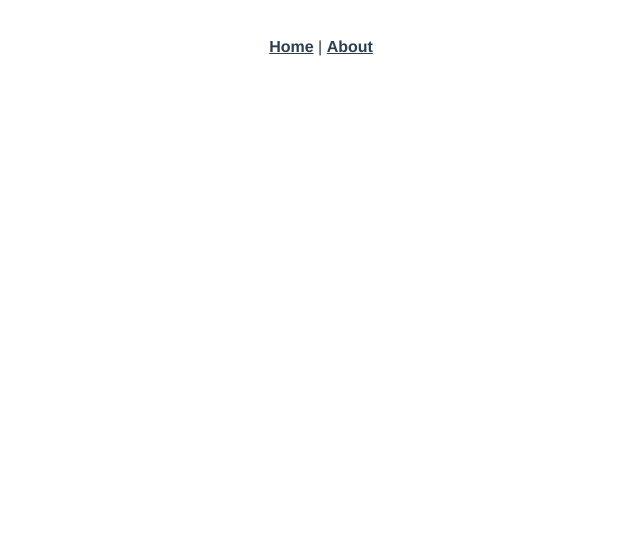
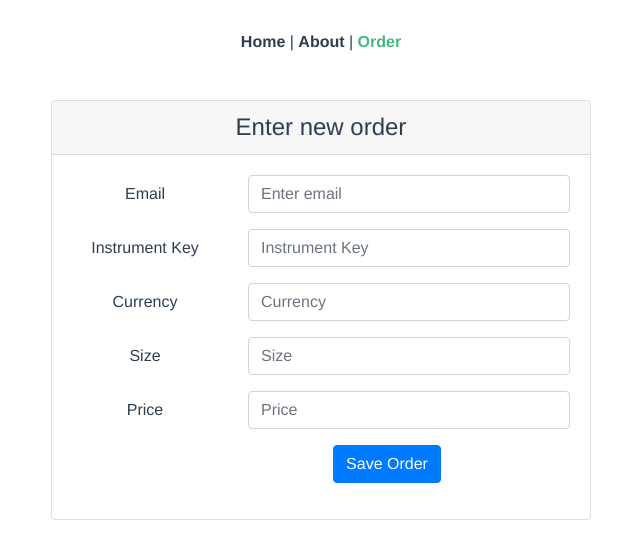
Before and after one commit to ndjordjevic/go-sb, a Vue app in the folder web/vuejs-front/: page /#/order in a window 1280 px wide. Shown: the top 556 px of the page, without its empty margins (319-959 px from the left). Built offline with nearby package versions, Linux system fonts and the light colour scheme.

Commit message:
enter order view and code linting

```diff
--- a/web/vuejs-front/package.json
+++ b/web/vuejs-front/package.json
@@ -9,6 +9,7 @@
     "test:unit": "vue-cli-service test:unit"
   },
   "dependencies": {
+    "bootstrap": "^4.3.1",
     "core-js": "^2.6.5",
     "vue": "^2.6.10",
     "vue-router": "^3.0.3",
--- a/web/vuejs-front/src/App.vue
+++ b/web/vuejs-front/src/App.vue
@@ -4,6 +4,8 @@
       <router-link to="/">Home</router-link>
       |
       <router-link to="/about">About</router-link>
+      |
+      <router-link to="/order">Order</router-link>
     </div>
     <router-view/>
   </div>
--- a/web/vuejs-front/src/main.js
+++ b/web/vuejs-front/src/main.js
@@ -2,6 +2,7 @@ import Vue from 'vue'
 import App from './App.vue'
 import router from './router'
 import store from './store'
+import 'bootstrap/dist/css/bootstrap.css'
 
 Vue.config.productionTip = false;
 
--- a/web/vuejs-front/src/router.js
+++ b/web/vuejs-front/src/router.js
@@ -1,6 +1,7 @@
 import Vue from 'vue'
 import Router from 'vue-router'
 import Home from './views/Home.vue'
+import Order from './views/Order'
 
 Vue.use(Router);
 
@@ -18,6 +19,11 @@ export default new Router({
       // this generates a separate chunk (about.[hash].js) for this route
       // which is lazy-loaded when the route is visited.
       component: () => import(/* webpackChunkName: "about" */ './views/About.vue')
+    },
+    {
+      path: '/order',
+      name: 'order',
+      component: Order
     }
   ]
 })
--- /dev/null
+++ b/web/vuejs-front/src/views/Order.vue
@@ -0,0 +1,81 @@
+<template>
+  <div class="container py-3">
+    <div class="row">
+      <div class="mx-auto col-sm-6">
+        <div class="card">
+          <div class="card-header">
+            <h4 class="mb-0">Enter new order</h4>
+          </div>
+          <div class="card-body">
+            <form @submit.prevent="createNewOrder" autocomplete="off" class="form" role="form">
+              <div class="form-group row">
+                <label class="col-lg-4 col-form-label form-control-label">Email</label>
+                <div class="col-lg-8">
+                  <input class="form-control" placeholder="Enter email" type="text" v-model="order.email">
+                </div>
+              </div>
+              <div class="form-group row">
+                <label class="col-lg-4 col-form-label form-control-label">Instrument Key</label>
+                <div class="col-lg-8">
+                  <input class="form-control" placeholder="Instrument Key" type="text" v-model="order.instrumentKey">
+                </div>
+              </div>
+              <div class="form-group row">
+                <label class="col-lg-4 col-form-label form-control-label">Currency</label>
+                <div class="col-lg-8">
+                  <input class="form-control" placeholder="Currency" type="text" v-model="order.currency">
+                </div>
+              </div>
+              <div class="form-group row">
+                <label class="col-lg-4 col-form-label form-control-label">Size</label>
+                <div class="col-lg-8">
+                  <input class="form-control" placeholder="Size" type="number" v-model="order.size">
+                </div>
+              </div>
+              <div class="form-group row">
+                <label class="col-lg-4 col-form-label form-control-label">Price</label>
+                <div class="col-lg-8">
+                  <input class="form-control" placeholder="Price" type="number" v-model="order.price">
+                </div>
+              </div>
+              <div class="form-group row">
+                <label class="col-lg-3 col-form-label form-control-label"></label>
+                <div class="col-lg-9">
+                  <input class="btn btn-primary" type="submit" value="Save Order">
+                </div>
+              </div>
+            </form>
+          </div>
+        </div>
+      </div>
+    </div>
+  </div>
+</template>
+
+<script>
+  // @ is an alias to /src
+  // import HelloWorld from '@/components/HelloWorld.vue'
+
+  export default {
+    name: 'order',
+    components: {
+      // HelloWorld
+    },
+    data() {
+      return {
+        order: {
+          email: '',
+          instrumentKey: '',
+          currency: '',
+          size: '',
+          price: ''
+        }
+      }
+    },
+    methods: {
+      createNewOrder() {
+        console.log(this.order)
+      }
+    }
+  }
+</script>
```
Also changed, not shown: 1 other file (tests, documents, lock files or other folders).
